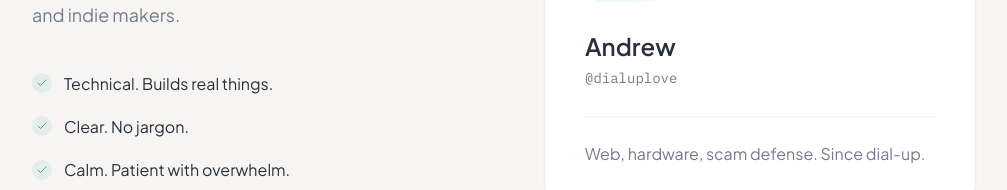
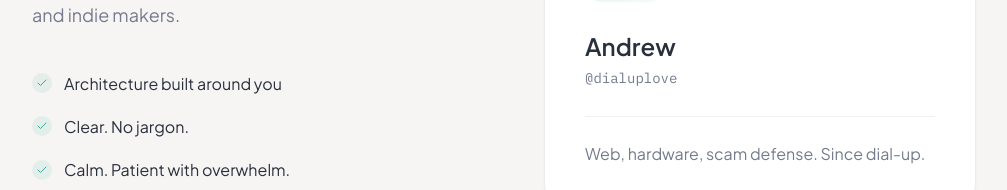
Before and after one commit to dialuplove/digital-guardian-studio, a React (Vite) app: page / in a window 1280 px wide. Shown: the part 1253-1443 px from the top of the page, without its empty margins (136-1143 px from the left). Built offline with nearby package versions, Linux system fonts and the light colour scheme; the HTML template or start-up script is replaced by a standard one.

Commit message:
Visual edit in Lovable
Edited UI in Lovable

```diff
--- a/src/components/AboutSection.tsx
+++ b/src/components/AboutSection.tsx
@@ -1,8 +1,6 @@
 import { Check } from "lucide-react";
-
 export function AboutSection() {
-  return (
-    <section id="about" className="section-padding bg-muted/40">
+  return <section id="about" className="section-padding bg-muted/40">
       <div className="container-narrow">
         <div className="grid lg:grid-cols-2 gap-14 lg:gap-20 items-center">
           {/* Content */}
@@ -21,7 +19,7 @@ export function AboutSection() {
                 <div className="w-5 h-5 rounded-full bg-primary/10 flex items-center justify-center flex-shrink-0">
                   <Check className="w-3 h-3 text-primary" />
                 </div>
-                <span className="text-foreground">Technical. Builds real things.</span>
+                <span className="text-foreground">Architecture built around you                   </span>
               </div>
               <div className="flex items-center gap-3">
                 <div className="w-5 h-5 rounded-full bg-primary/10 flex items-center justify-center flex-shrink-0">
@@ -68,6 +66,5 @@ export function AboutSection() {
           </div>
         </div>
       </div>
-    </section>
-  );
+    </section>;
 }
```
